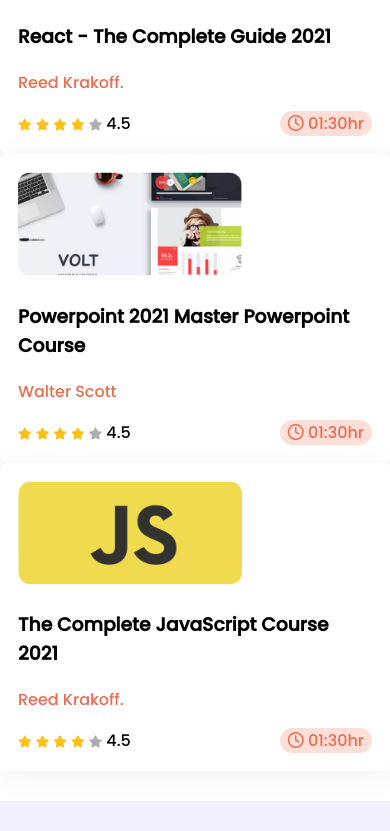
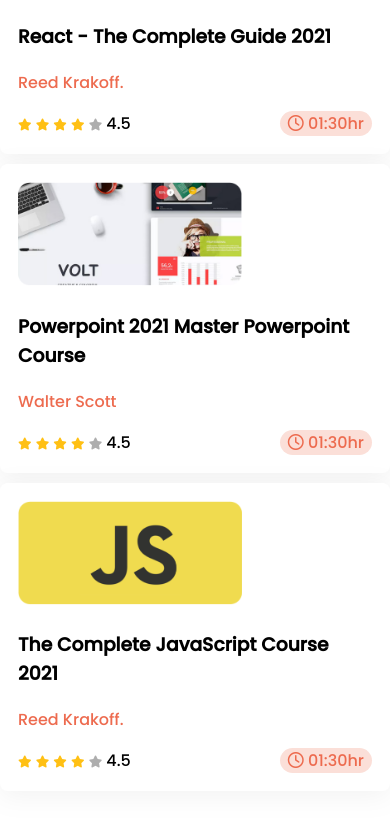
Before and after one commit to nmso2/leader-board-css3, a plain HTML site: page index.html in a window 390 px wide. Shown: the part 2524-3355 px from the top of the page. Before the commit the page ends 3325 px from the top, so only its background shows below. Drawn offline with Linux system fonts and the light colour scheme.

Commit message:
update style.css

```diff
--- a/styles/style.css
+++ b/styles/style.css
@@ -184,9 +184,10 @@ nav a {
         .player, .blog {
             flex-direction: column;
         }
-         course{
+        .course{
           margin-bottom: 10px;
         }
+
 
 }
 
```
